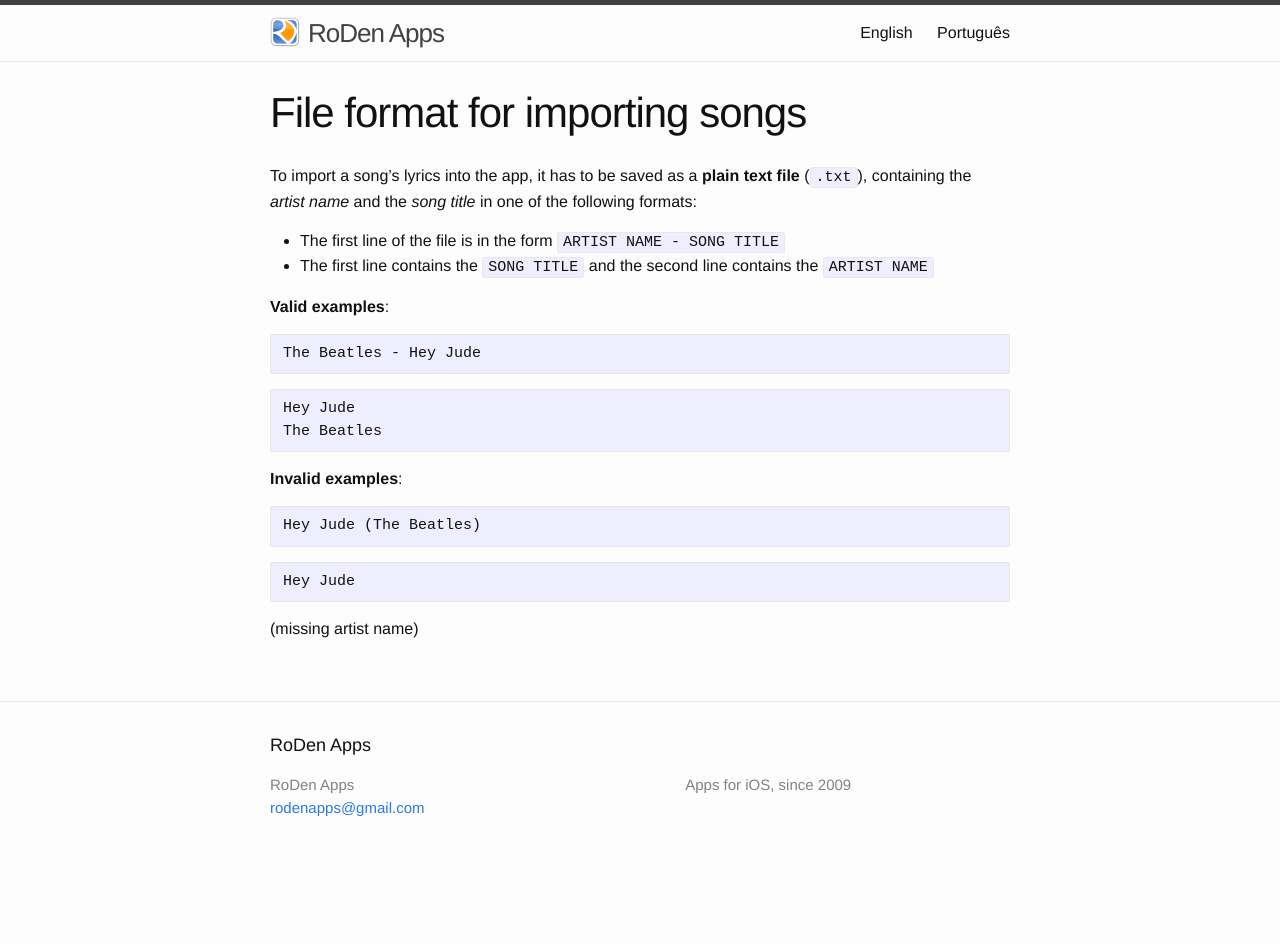
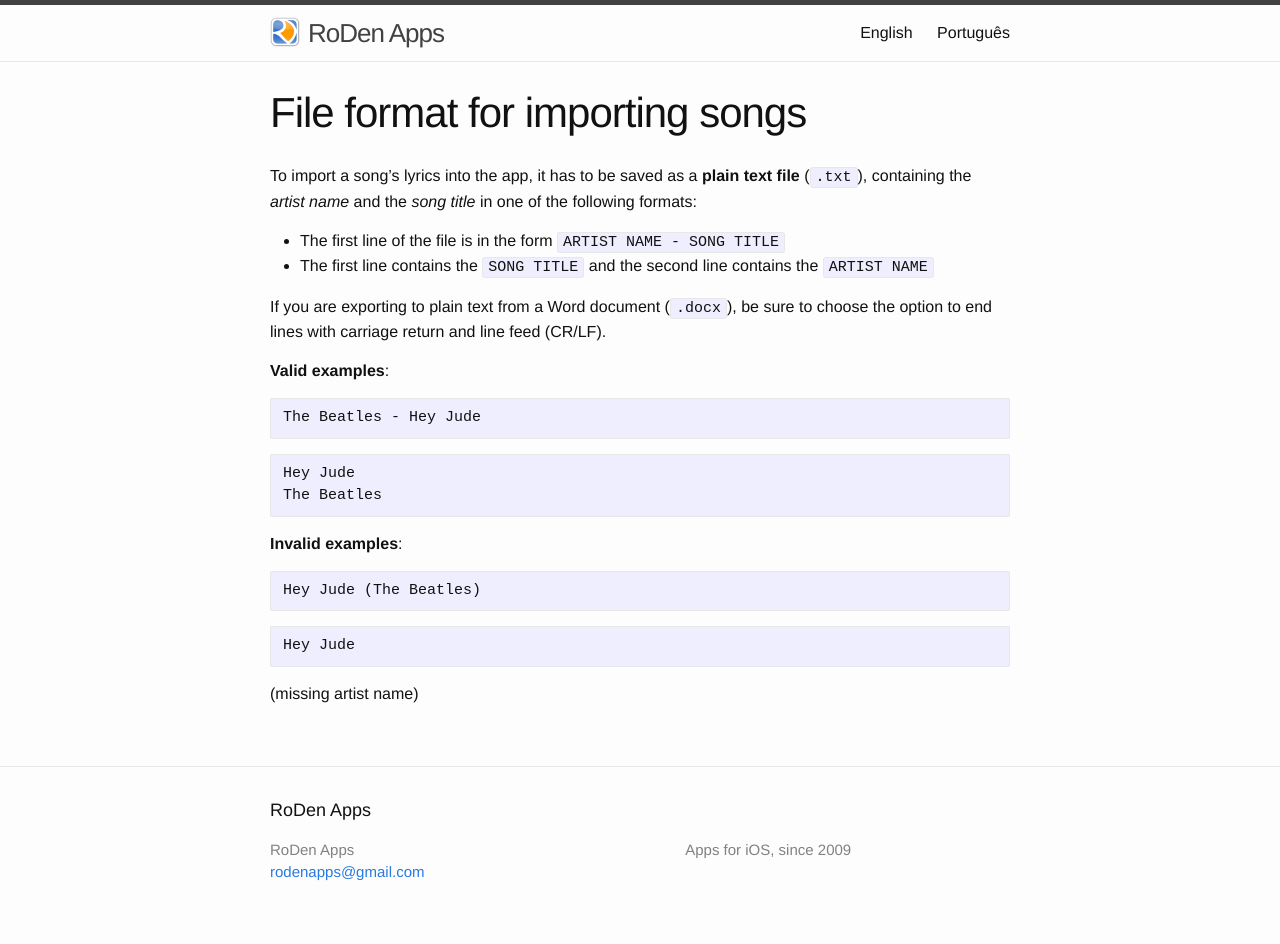
Before and after one commit to rodenapps/rodenapps.github.io, a Jekyll site: the page built from en/file-format-en.md, in a window 1280 px wide. Built offline with Jekyll 4.4.1, drawn with Linux system fonts in a browser that asks for light colours; before the commit the page ends 900 px from its top, so only the background shows below that.

Commit message:
Add info about CRLF when exporting to plain text

```diff
--- a/en/file-format-en.md
+++ b/en/file-format-en.md
@@ -7,6 +7,8 @@ To import a song's lyrics into the app, it has to be saved as a **plain text fil
 
 - The first line of the file is in the form `ARTIST NAME - SONG TITLE`
 - The first line contains the `SONG TITLE` and the second line contains the `ARTIST NAME`
+
+If you are exporting to plain text from a Word document (`.docx`), be sure to choose the option to end lines with carriage return and line feed (CR/LF).
 
 **Valid examples**:
 
```
Also changed, not shown: pt/file-format-br.md (+2 -0 lines).
